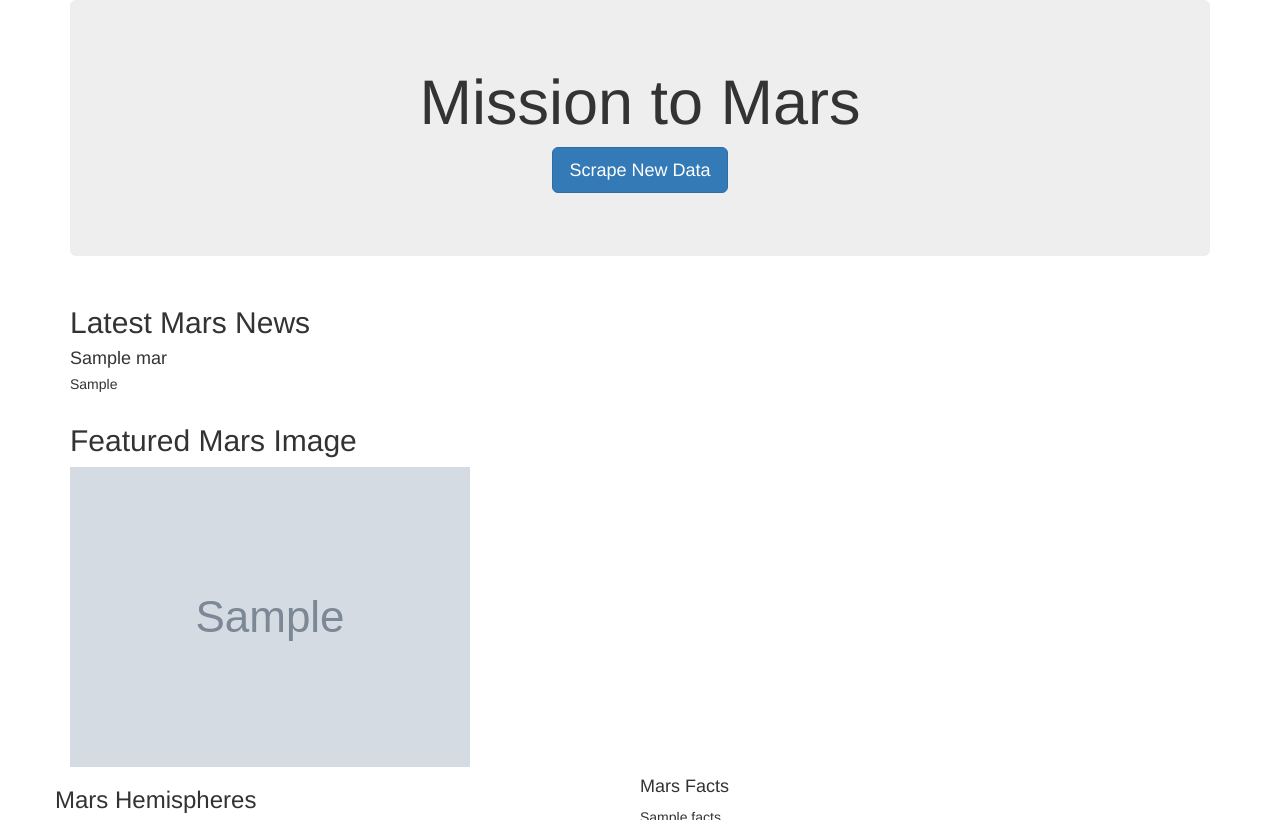
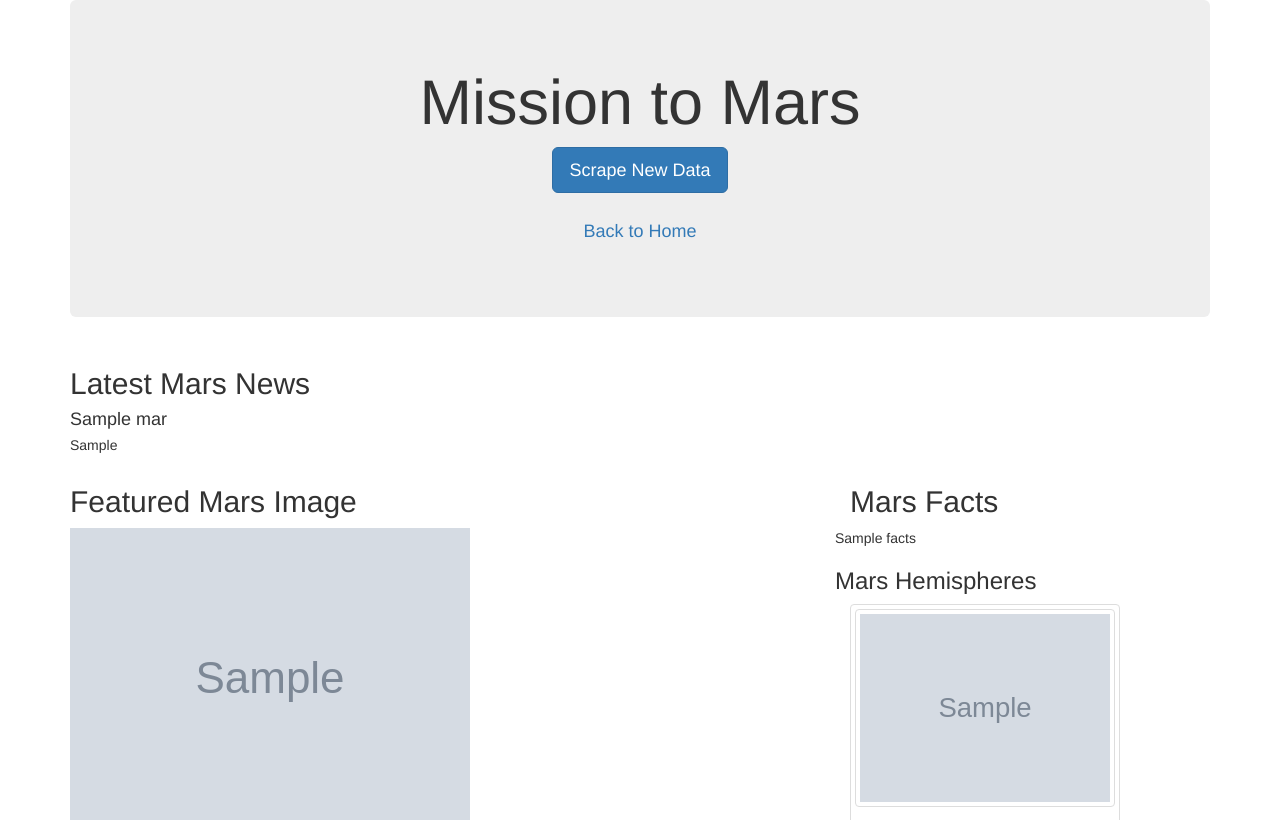
Before and after one commit to sarastjean/Mission-to-Mars, a Flask app: page / in a window 1280 px wide. Shown: the top 820 px of the page. Run offline with Flask 2, Linux system fonts and the light colour scheme; grey boxes marked "Sample" are stand-in pictures; a database or web service that is not in the repository returns one stand-in record (values such as "Sample title"); some libraries are stand-ins or nearby versions.

Commit message:
Challenge

```diff
--- a/app.py
+++ b/app.py
@@ -22,4 +22,4 @@ def scrape():
    return "Scraping Successful!"
 
 if __name__ == "__main__":
-   app.run()
+   app.run(debug=True)
--- a/scraping.py
+++ b/scraping.py
@@ -21,6 +21,7 @@ def scrape_all():
         "last_modified": dt.datetime.now()
     }
 
+    print(data['Hemispheres'])
     # Stop webdriver and return data
     browser.quit()
     return data
--- a/templates/index3.html
+++ b/templates/index3.html
@@ -17,6 +17,7 @@
         <h1>Mission to Mars</h1>
         <!-- Add a button to activate scraping script -->
         <p><a class="btn btn-primary btn-lg" href="/scrape" role="button">Scrape New Data</a></p>
+        <p><a class="btn btn-secondary btn-lg" href="http://127.0.0.1:5000/" role="button">Back to Home</a></p>
       </div>
       <!-- Add section for Mars News -->
       <div class="row" id="mars-news">
@@ -40,23 +41,36 @@
             alt="Responsive image"
           />
         </div>
+        <div class="col-md-4">
+          <!-- Mars Facts -->
+          <table class ="table table-striped">
+            <thead class = "thead=dark">
+                <h2>Mars Facts</h2>
+            </thead>
+            <tbody>
+              <div class="row" id="mars-facts">
+                  {{ mars.facts | safe }}
+                </div>
+            </tbody>
+          </table>
+        </div>
         <!-- Section for Hemisphere photos -->
       <div class="row" id="mars-hemispheres">
-        <div class="col-md-6">
-          <h3>Mars Hemispheres</h3>
-          <img
-            src="{{mars.Hemispheres }}"
-            class="img-responsive"
-            alt="Responsive Image"
-          />
-        </div>
-        <div class="col-md-4">
-          <!-- Mars Facts -->
-          <div class="row" id="mars-facts">
-            <h4>Mars Facts</h4>
-            {{ mars.facts | safe }}
+       <h3>Mars Hemispheres</h3>
+       {% for hemisphere in mars.Hemispheres %}
+        <div class="col-md-3">
+          <div class = "thumbnail">
+            <img
+              src="{{hemisphere.img_url_hem}}"
+              class="img-thumbnail"
+              alt="Responsive Image"
+            />
+            <div class="caption">
+              <h3>{{hemisphere.title}}</h3>
+            </div>
           </div>
         </div>
+        {% endfor %}
       </div>
     </div>
   </body>
```
Also changed, not shown: 2 other files.
